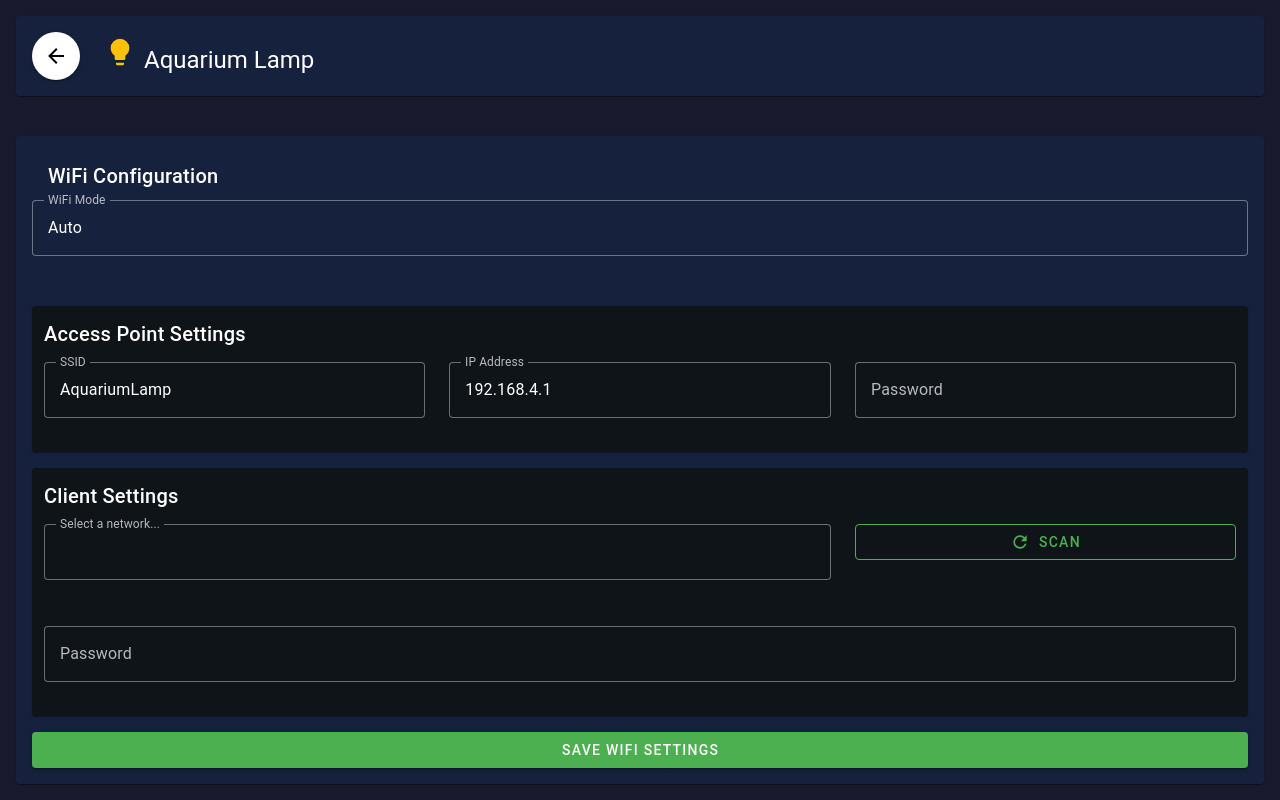
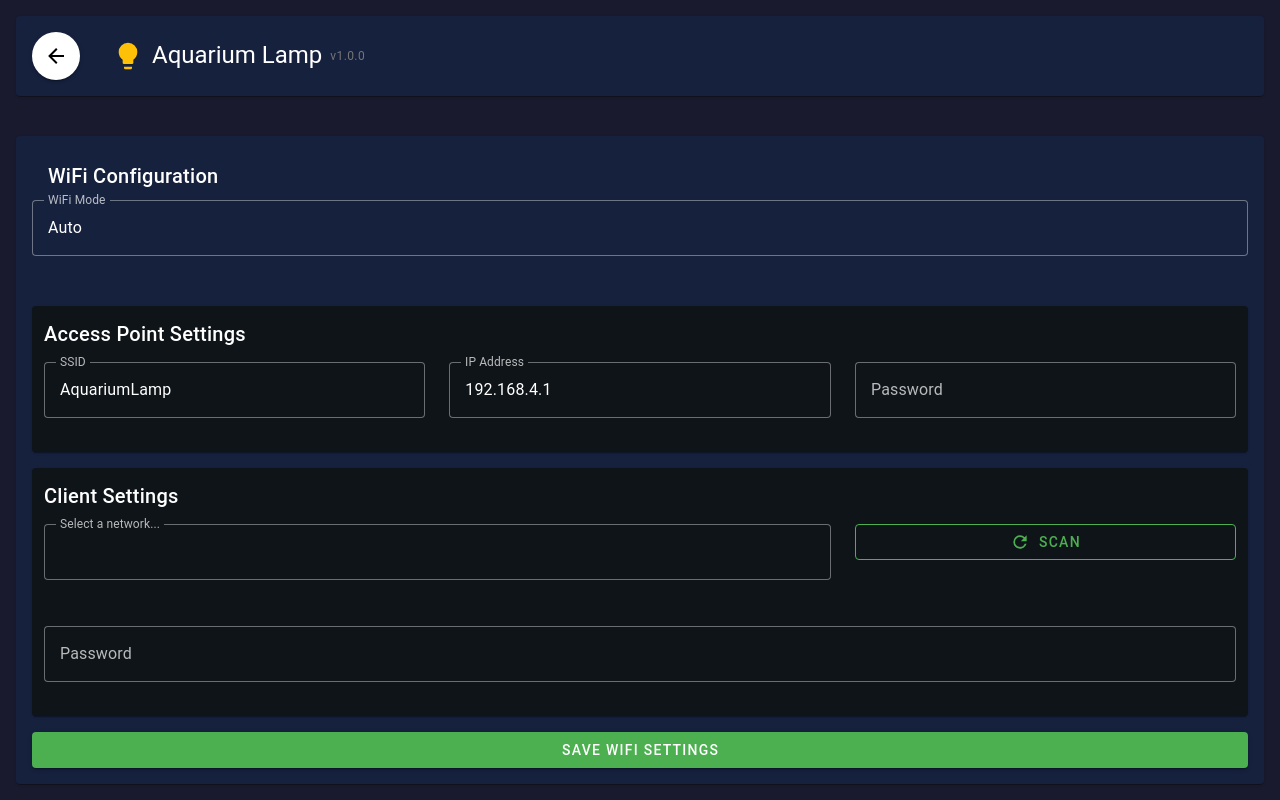
Before and after one commit to yoreek/AquariumLampFrontend, a Vue app: page /settings in a window 1280 px wide. Shown: the top 800 px of the page. Built offline with nearby package versions, Linux system fonts and the light colour scheme; no server answers.

Commit message:
add version

```diff
--- a/index.html
+++ b/index.html
@@ -4,7 +4,7 @@
     <meta charset="UTF-8" />
     <link rel="icon" type="image/svg+xml" href="/vite.svg" />
     <meta name="viewport" content="width=device-width, initial-scale=1.0" />
-    <title>Aquarium Lamp Manager</title>
+    <title>Aquarium Lamp</title>
 </head>
 <body>
 <div id="app"></div>
--- a/src/views/Dashboard.vue
+++ b/src/views/Dashboard.vue
@@ -6,11 +6,14 @@
         <v-card class="pa-4" color="#16213e">
           <v-row align="center">
             <v-col cols="auto">
-              <!-- Заменили на SVG иконку лампочки -->
-              <svg width="32" height="32" viewBox="0 0 24 24" fill="#FFC107">
-                <path d="M12,2A7,7 0 0,0 5,9C5,11.38 6.19,13.47 8,14.74V17A1,1 0 0,0 9,18H15A1,1 0 0,0 16,17V14.74C17.81,13.47 19,11.38 19,9A7,7 0 0,0 12,2M9,21A1,1 0 0,0 10,22H14A1,1 0 0,0 15,21V20H9V21Z"/>
-              </svg>
-              <span class="text-h5 ml-2 text-white">Aquarium Lamp</span>
+              <v-row align="center" no-gutters class="ml-2">
+                <!-- Заменили на SVG иконку лампочки -->
+                <svg width="32" height="32" viewBox="0 0 24 24" fill="#FFC107">
+                  <path d="M12,2A7,7 0 0,0 5,9C5,11.38 6.19,13.47 8,14.74V17A1,1 0 0,0 9,18H15A1,1 0 0,0 16,17V14.74C17.81,13.47 19,11.38 19,9A7,7 0 0,0 12,2M9,21A1,1 0 0,0 10,22H14A1,1 0 0,0 15,21V20H9V21Z"/>
+                </svg>
+                <span class="text-h5 ml-2 text-white">Aquarium Lamp</span>
+                <span class="text-caption ml-2 text-grey-darken-1">v{{ version }}</span>
+              </v-row>
             </v-col>
             <v-spacer />
             <v-col cols="auto">
@@ -181,6 +184,9 @@
 <script setup lang="ts">
 import { ref, onMounted, onUnmounted, computed, watch } from 'vue'
 import { useAppStore } from '../stores/app'
+import pkg from '../../package.json'
+
+const version = pkg.version
 
 const appStore = useAppStore()
 
--- a/src/views/Settings.vue
+++ b/src/views/Settings.vue
@@ -15,10 +15,13 @@
             </v-col>
             <v-col cols="auto">
               <!-- Заменили на SVG иконку лампочки -->
-              <svg width="32" height="32" viewBox="0 0 24 24" fill="#FFC107">
-                <path d="M12,2A7,7 0 0,0 5,9C5,11.38 6.19,13.47 8,14.74V17A1,1 0 0,0 9,18H15A1,1 0 0,0 16,17V14.74C17.81,13.47 19,11.38 19,9A7,7 0 0,0 12,2M9,21A1,1 0 0,0 10,22H14A1,1 0 0,0 15,21V20H9V21Z"/>
-              </svg>
-              <span class="text-h5 ml-2 text-white">Aquarium Lamp</span>
+              <v-row align="center" no-gutters class="ml-2">
+                <svg width="32" height="32" viewBox="0 0 24 24" fill="#FFC107">
+                  <path d="M12,2A7,7 0 0,0 5,9C5,11.38 6.19,13.47 8,14.74V17A1,1 0 0,0 9,18H15A1,1 0 0,0 16,17V14.74C17.81,13.47 19,11.38 19,9A7,7 0 0,0 12,2M9,21A1,1 0 0,0 10,22H14A1,1 0 0,0 15,21V20H9V21Z"/>
+                </svg>
+                <span class="text-h5 ml-2 text-white">Aquarium Lamp</span>
+                <span class="text-caption ml-2 text-grey-darken-1">v{{ version }}</span>
+              </v-row>
             </v-col>
           </v-row>
         </v-card>
@@ -323,8 +326,11 @@
 </template>
 
 <script setup lang="ts">
-import { ref, onMounted } from 'vue'
-import { useAppStore } from '../stores/app'
+import {onMounted, ref} from 'vue'
+import {useAppStore} from '../stores/app'
+import pkg from '../../package.json'
+
+const version = pkg.version
 
 const appStore = useAppStore()
 
@@ -369,8 +375,7 @@ const getSignalColor = (signal: number) => {
 const scanNetworks = async () => {
   scanning.value = true
   try {
-    const networks = await appStore.scanWifiNetworks()
-    availableNetworks.value = networks
+    availableNetworks.value = await appStore.scanWifiNetworks()
   } catch (error) {
     console.error('Failed to scan networks:', error)
   } finally {
```
